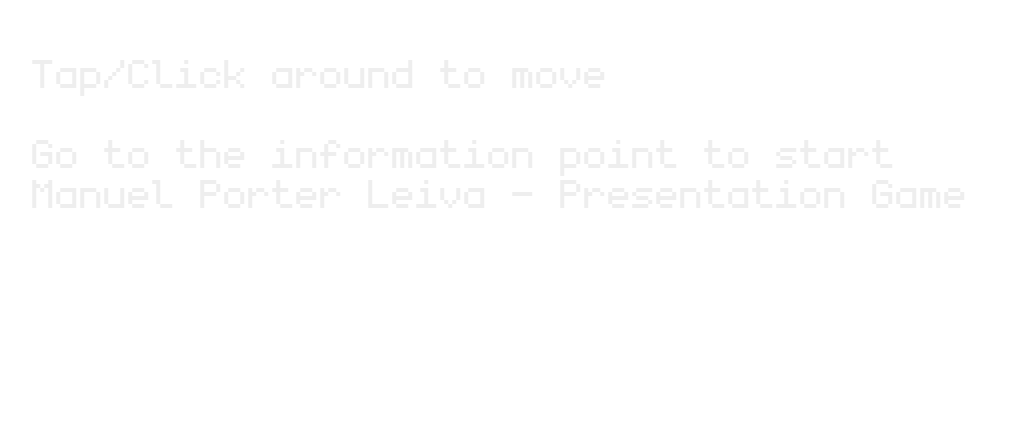
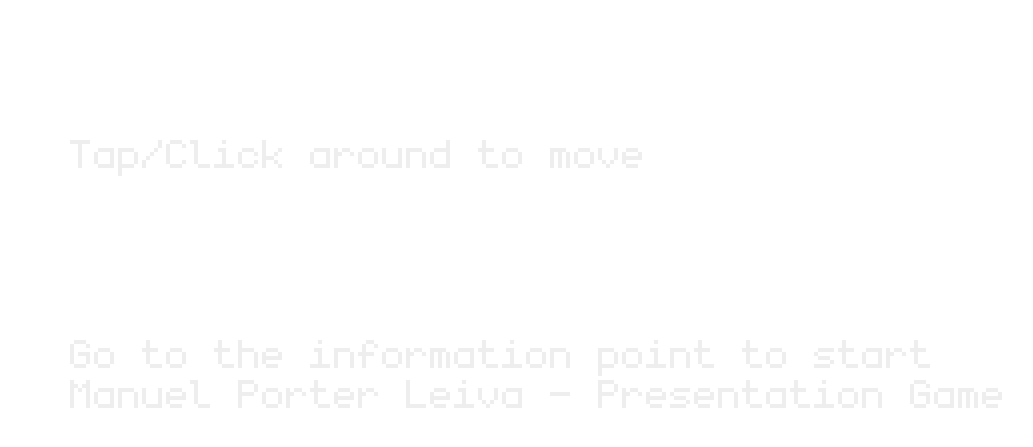
Before and after one commit to SteelTitansax/mplGamePresentation, a website built with Vite: page index.html in a window 1280 px wide. Shown: the part 227-674 px from the top of the page, without its empty margins (39-1072 px from the left). Built offline with nearby package versions, Linux system fonts and the light colour scheme; what kaboom would draw is missing.

Commit message:
Update index.html

```diff
--- a/index.html
+++ b/index.html
@@ -66,8 +66,8 @@
 
       .note {
         position: absolute;
-        left: 5%;
-        top: 25vh;
+        left: 8%;
+        top: 35vh;
         display: flex;
         flex-direction: column;
         color: rgb(238, 238, 238);
@@ -75,8 +75,8 @@
 
       .instructions {
         position: absolute;
-        left: 5%;
-        top: 35vh;
+        left: 8%;
+        top: 60vh;
         display: flex;
         flex-direction: column;
         color: rgb(238, 238, 238);
@@ -84,8 +84,8 @@
 
       .author {
         position: absolute;
-        left: 5%;
-        top: 40vh;
+        left: 8%;
+        top: 65vh;
         display: flex;
         flex-direction: column;
         color: rgb(238, 238, 238);
```
